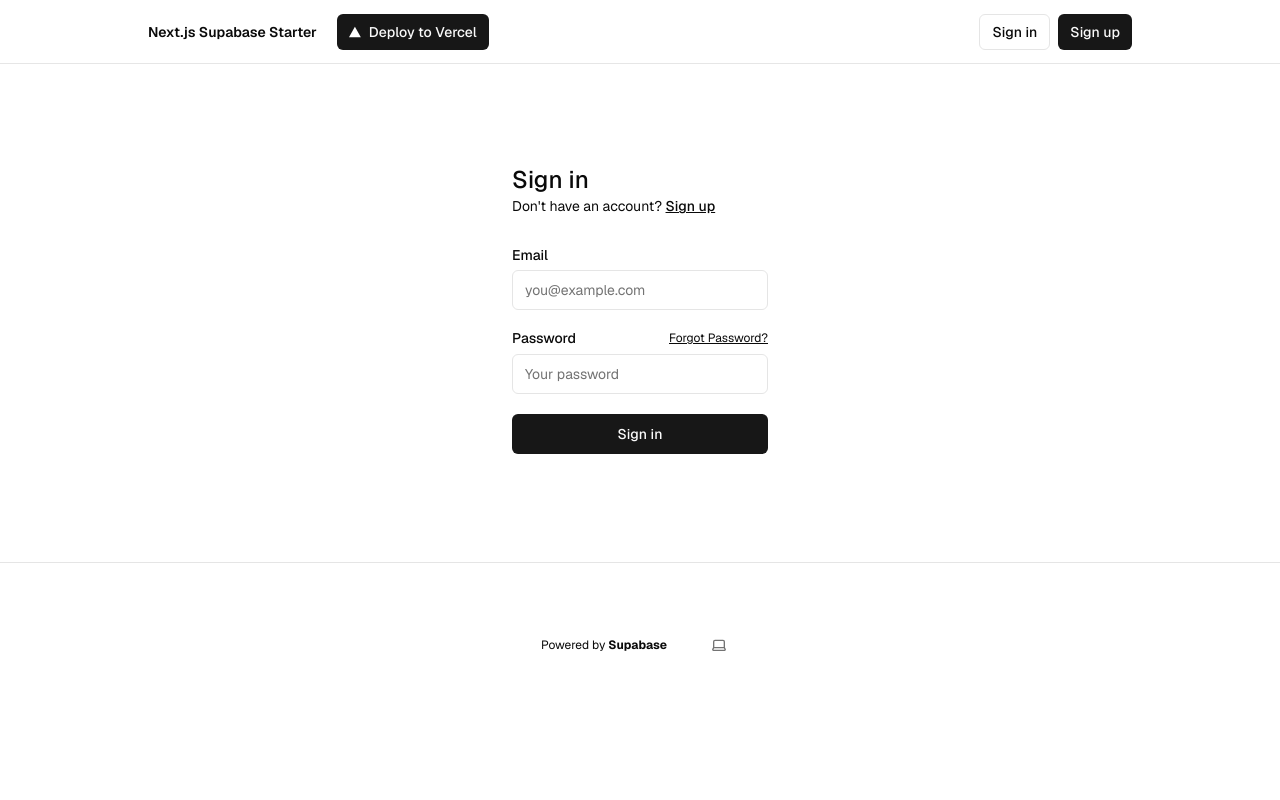
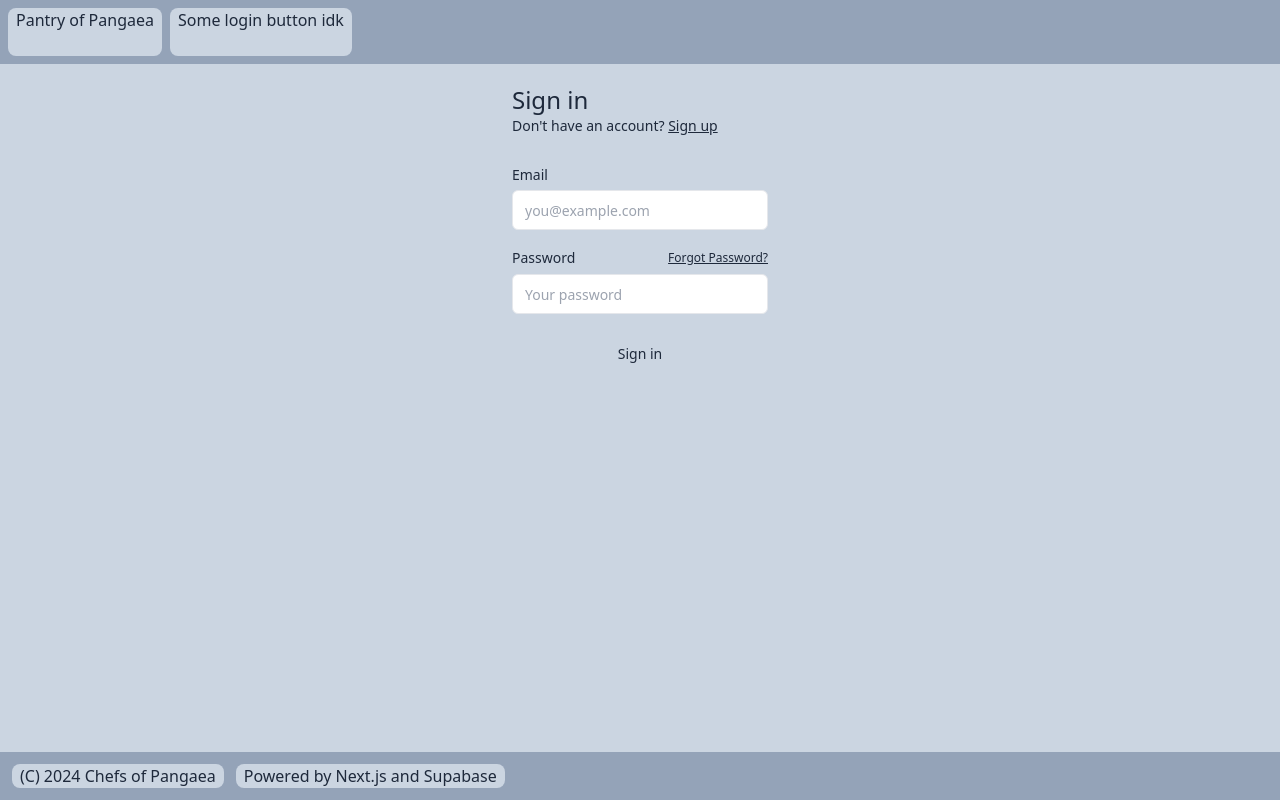
Before and after one commit to Geaboi/pantryofpangaea, a Next.js app: page /sign-in in a window 1280 px wide. Built offline with nearby package versions, Linux system fonts and the light colour scheme; no server answers.

Commit message:
Update styling and layout

```diff
--- a/app/globals.css
+++ b/app/globals.css
@@ -1,69 +1,3 @@
 @tailwind base;
 @tailwind components;
 @tailwind utilities;
-
-@layer base {
-  :root {
-    --background: 0 0% 100%;
-    --foreground: 0 0% 3.9%;
-    --card: 0 0% 100%;
-    --card-foreground: 0 0% 3.9%;
-    --popover: 0 0% 100%;
-    --popover-foreground: 0 0% 3.9%;
-    --primary: 0 0% 9%;
-    --primary-foreground: 0 0% 98%;
-    --secondary: 0 0% 96.1%;
-    --secondary-foreground: 0 0% 9%;
-    --muted: 0 0% 96.1%;
-    --muted-foreground: 0 0% 45.1%;
-    --accent: 0 0% 96.1%;
-    --accent-foreground: 0 0% 9%;
-    --destructive: 0 84.2% 60.2%;
-    --destructive-foreground: 0 0% 98%;
-    --border: 0 0% 89.8%;
-    --input: 0 0% 89.8%;
-    --ring: 0 0% 3.9%;
-    --radius: 0.5rem;
-    --chart-1: 12 76% 61%;
-    --chart-2: 173 58% 39%;
-    --chart-3: 197 37% 24%;
-    --chart-4: 43 74% 66%;
-    --chart-5: 27 87% 67%;
-  }
-
-  .dark {
-    --background: 0 0% 3.9%;
-    --foreground: 0 0% 98%;
-    --card: 0 0% 3.9%;
-    --card-foreground: 0 0% 98%;
-    --popover: 0 0% 3.9%;
-    --popover-foreground: 0 0% 98%;
-    --primary: 0 0% 98%;
-    --primary-foreground: 0 0% 9%;
-    --secondary: 0 0% 14.9%;
-    --secondary-foreground: 0 0% 98%;
-    --muted: 0 0% 14.9%;
-    --muted-foreground: 0 0% 63.9%;
-    --accent: 0 0% 14.9%;
-    --accent-foreground: 0 0% 98%;
-    --destructive: 0 62.8% 30.6%;
-    --destructive-foreground: 0 0% 98%;
-    --border: 0 0% 14.9%;
-    --input: 0 0% 14.9%;
-    --ring: 0 0% 83.1%;
-    --chart-1: 220 70% 50%;
-    --chart-2: 160 60% 45%;
-    --chart-3: 30 80% 55%;
-    --chart-4: 280 65% 60%;
-    --chart-5: 340 75% 55%;
-  }
-}
-
-@layer base {
-  * {
-    @apply border-border;
-  }
-  body {
-    @apply bg-background text-foreground;
-  }
-}
--- a/app/layout.tsx
+++ b/app/layout.tsx
@@ -1,21 +1,26 @@
-import DeployButton from "@/components/deploy-button";
-import { EnvVarWarning } from "@/components/env-var-warning";
-import HeaderAuth from "@/components/header-auth";
-import { ThemeSwitcher } from "@/components/theme-switcher";
-import { hasEnvVars } from "@/utils/supabase/check-env-vars";
-import { GeistSans } from "geist/font/sans";
+// import DeployButton from "@/components/deploy-button";
+// import { EnvVarWarning } from "@/components/env-var-warning";
+// import HeaderAuth from "@/components/header-auth";
+// import { ThemeSwitcher } from "@/components/theme-switcher";
+// import { hasEnvVars } from "@/utils/supabase/check-env-vars";
+// import { GeistSans } from "geist/font/sans";
+import Header from "@/components/header";
+import Footer from "@/components/footer";
 import { ThemeProvider } from "next-themes";
-import Link from "next/link";
-import "./globals.css";
+import Link from 'next/link';
+import './globals.css';
 
 const defaultUrl = process.env.VERCEL_URL
   ? `https://${process.env.VERCEL_URL}`
-  : "http://localhost:3000";
+  : 'http://localhost:3000';
 
 export const metadata = {
   metadataBase: new URL(defaultUrl),
-  title: "Next.js and Supabase Starter Kit",
-  description: "The fastest way to build apps with Next.js and Supabase",
+  title: {
+    template: '%s | Pantry of Pangaea',
+    default: 'Pantry of Pangaea',
+  },
+  description: "The last cookbook you'll ever need.",
 };
 
 export default function RootLayout({
@@ -24,47 +29,22 @@ export default function RootLayout({
   children: React.ReactNode;
 }) {
   return (
-    <html lang="en" className={GeistSans.className} suppressHydrationWarning>
-      <body className="bg-background text-foreground">
+    <html lang="en" suppressHydrationWarning>
+      <body>
         <ThemeProvider
-          attribute="class"
+          attribute="data-mode"
           defaultTheme="system"
           enableSystem
           disableTransitionOnChange
         >
           <main className="min-h-screen flex flex-col items-center">
-            <div className="flex-1 w-full flex flex-col gap-20 items-center">
-              <nav className="w-full flex justify-center border-b border-b-foreground/10 h-16">
-                <div className="w-full max-w-5xl flex justify-between items-center p-3 px-5 text-sm">
-                  <div className="flex gap-5 items-center font-semibold">
-                    <Link href={"/"}>Next.js Supabase Starter</Link>
-                    <div className="flex items-center gap-2">
-                      <DeployButton />
-                    </div>
-                  </div>
-                  {!hasEnvVars ? <EnvVarWarning /> : <HeaderAuth />}
-                </div>
-              </nav>
-
-              <div className="flex flex-col gap-20 max-w-5xl p-5">
+            <Header />
+            <div className="flex-grow w-screen bg-slate-300 dark:bg-slate-800 flex flex-col items-center">
+              <div className="text-slate-800 dark:text-slate-300 max-w-5xl py-5">
                 {children}
               </div>
-
-              <footer className="w-full flex items-center justify-center border-t mx-auto text-center text-xs gap-8 py-16">
-                <p>
-                  Powered by{" "}
-                  <a
-                    href="https://supabase.com/?utm_source=create-next-app&utm_medium=template&utm_term=nextjs"
-                    target="_blank"
-                    className="font-bold hover:underline"
-                    rel="noreferrer"
-                  >
-                    Supabase
-                  </a>
-                </p>
-                <ThemeSwitcher />
-              </footer>
             </div>
+            <Footer />
           </main>
         </ThemeProvider>
       </body>
--- a/app/results/page.tsx
+++ b/app/results/page.tsx
@@ -1,27 +1,49 @@
-import { hasEnvVars } from "@/utils/supabase/check-env-vars";
-import { createClient } from "@/utils/supabase/server";
+import { createClient } from '@/utils/supabase/server';
+import { useSearchParams } from 'next/navigation';
 
-export default async function Results() {
+export default async function Results(props: {
+  searchParams?: Promise<{
+    query?: string;
+    page?: string;
+  }>;
+}) {
+  // TODO: Fix this chunk to fetch search params from URL
+  // const params = new URLSearchParams(useSearchParams());
+  // params.set('query', 'pasta');
+  // const searchParams = await props.searchParams;
+  // const query = searchParams?.query || '';
+  // const currentPage = Number(searchParams?.page) || 0;
+
+  // const tags = query.split(',');
+
   const supabase = await createClient();
 
-    const { data, error } = await supabase.from("recipes").select();
+  const { data, error } = await supabase
+    .from('recipes')
+    .select()
+    .eq('deleted', false)
+    .contains('tags', []) // TODO: Replace [] with tags
+    .range(0, 49);  // TODO: Add (currentPage * 50) to both vals
 
-    return (
+  if (error)
+    return <main>We couldn't reach the database. Please try again later.</main>;
+
+  return data != null ? (
     <>
       <main className="flex-1 flex flex-col gap-6 px-4">
         {data.map((recipe, index) => (
           <div>
-                        {index != 0 && <hr/>}
+            {index != 0 && <hr />}
             <h1>{recipe.title}</h1>
             <h3>Ingredients:</h3>
             <ul>
-                            {recipe.ingredients.map(ingredient => (
-                                <li>{ingredient}</li>
+              {recipe.ingredients.map((ingredient, index) => (
+                <li key={index}>{ingredient}</li>
               ))}
             </ul>
             <h3>Instructions:</h3>
             <ol>
-                            {recipe.instructions.map(instruction => (
+              {recipe.instructions.map((instruction) => (
                 <li>{instruction}</li>
               ))}
             </ol>
@@ -29,5 +51,7 @@ export default async function Results() {
         ))}
       </main>
     </>
+  ) : (
+    <main>There are no recipes matching those criteria.</main>
   );
 }
--- /dev/null
+++ b/components/footer.tsx
@@ -0,0 +1,8 @@
+export default function Footer() {
+    return (
+        <div className="h-12 w-screen px-3 bg-slate-400 dark:bg-slate-900 flex flex-row justify-start items-center space-x-3">
+            <p className="h-6 px-2 rounded-lg bg-slate-300 dark:bg-slate-800 text-slate-800 dark:text-slate-300 text-center align-middle">(C) 2024 Chefs of Pangaea</p>
+            <p className="h-6 px-2 rounded-lg bg-slate-300 dark:bg-slate-800 text-slate-800 dark:text-slate-300 text-center align-middle">Powered by Next.js and Supabase</p>
+        </div>
+    );
+}
--- /dev/null
+++ b/components/header.tsx
@@ -0,0 +1,8 @@
+export default function Header() {
+    return (
+        <div className="h-16 w-screen px-2 bg-slate-400 dark:bg-slate-900 flex flex-row justify-start items-center space-x-2">
+            <p className="h-12 px-2 rounded-lg bg-slate-300 dark:bg-slate-800 text-slate-800 dark:text-slate-300 text-center align-middle">Pantry of Pangaea</p>
+            <p className="h-12 px-2 rounded-lg bg-slate-300 dark:bg-slate-800 text-slate-800 dark:text-slate-300 text-center align-middle">Some login button idk</p>
+        </div>
+    );
+}
--- a/tailwind.config.ts
+++ b/tailwind.config.ts
@@ -1,7 +1,7 @@
 import type { Config } from "tailwindcss";
 
 const config = {
-  darkMode: ["class"],
+  darkMode: ["selector"],
   content: [
     "./pages/**/*.{ts,tsx}",
     "./components/**/*.{ts,tsx}",
@@ -9,71 +9,6 @@ const config = {
     "./src/**/*.{ts,tsx}",
   ],
   prefix: "",
-  theme: {
-    container: {
-      center: true,
-      padding: "2rem",
-      screens: {
-        "2xl": "1400px",
-      },
-    },
-    extend: {
-      colors: {
-        border: "hsl(var(--border))",
-        input: "hsl(var(--input))",
-        ring: "hsl(var(--ring))",
-        background: "hsl(var(--background))",
-        foreground: "hsl(var(--foreground))",
-        primary: {
-          DEFAULT: "hsl(var(--primary))",
-          foreground: "hsl(var(--primary-foreground))",
-        },
-        secondary: {
-          DEFAULT: "hsl(var(--secondary))",
-          foreground: "hsl(var(--secondary-foreground))",
-        },
-        destructive: {
-          DEFAULT: "hsl(var(--destructive))",
-          foreground: "hsl(var(--destructive-foreground))",
-        },
-        muted: {
-          DEFAULT: "hsl(var(--muted))",
-          foreground: "hsl(var(--muted-foreground))",
-        },
-        accent: {
-          DEFAULT: "hsl(var(--accent))",
-          foreground: "hsl(var(--accent-foreground))",
-        },
-        popover: {
-          DEFAULT: "hsl(var(--popover))",
-          foreground: "hsl(var(--popover-foreground))",
-        },
-        card: {
-          DEFAULT: "hsl(var(--card))",
-          foreground: "hsl(var(--card-foreground))",
-        },
-      },
-      borderRadius: {
-        lg: "var(--radius)",
-        md: "calc(var(--radius) - 2px)",
-        sm: "calc(var(--radius) - 4px)",
-      },
-      keyframes: {
-        "accordion-down": {
-          from: { height: "0" },
-          to: { height: "var(--radix-accordion-content-height)" },
-        },
-        "accordion-up": {
-          from: { height: "var(--radix-accordion-content-height)" },
-          to: { height: "0" },
-        },
-      },
-      animation: {
-        "accordion-down": "accordion-down 0.2s ease-out",
-        "accordion-up": "accordion-up 0.2s ease-out",
-      },
-    },
-  },
   plugins: [require("tailwindcss-animate")],
 } satisfies Config;
 
```
Lines whose indentation alone changed are shown as unchanged.
